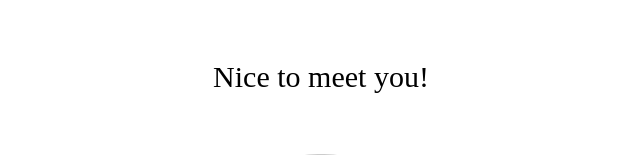
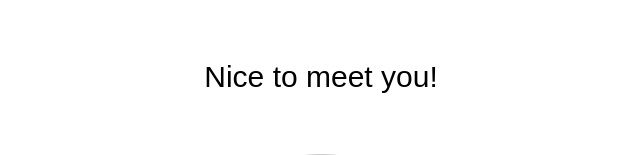
Before and after one commit to simonroser/simonroser.github.io.old, a plain HTML site: page index.html in a window 1280 px wide. Shown: the top 155 px of the page, without its empty margins (319-959 px from the left). Drawn offline with Linux system fonts and the light colour scheme.

Commit message:
Update style.css

```diff
--- a/style.css
+++ b/style.css
@@ -24,7 +24,7 @@ body {
 
 .name-container h2 {
 	font-size: 30px;
-	font-family: sans-serif bold;
+	font-family: sans-serif;
 	font-weight: 150;
 	width: 250px;
 	margin: 60px auto;
```
